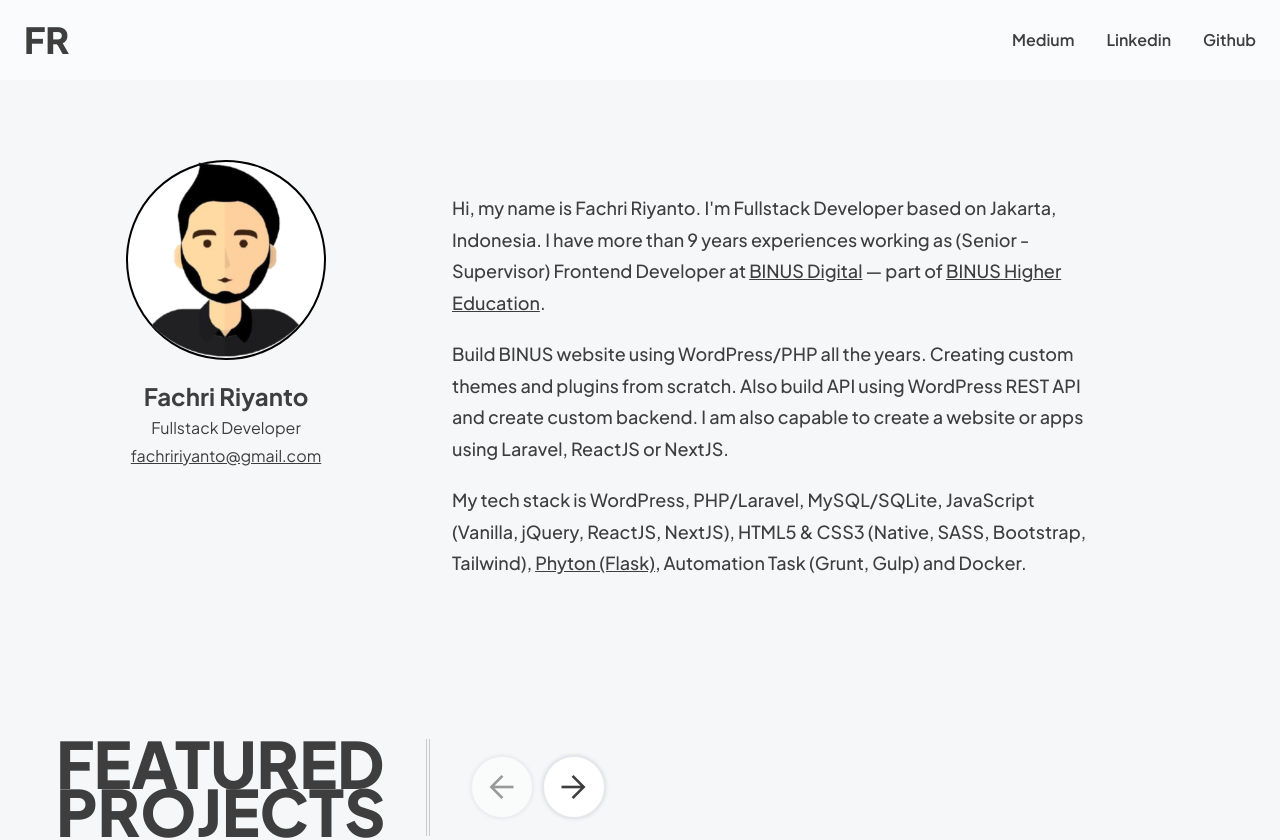
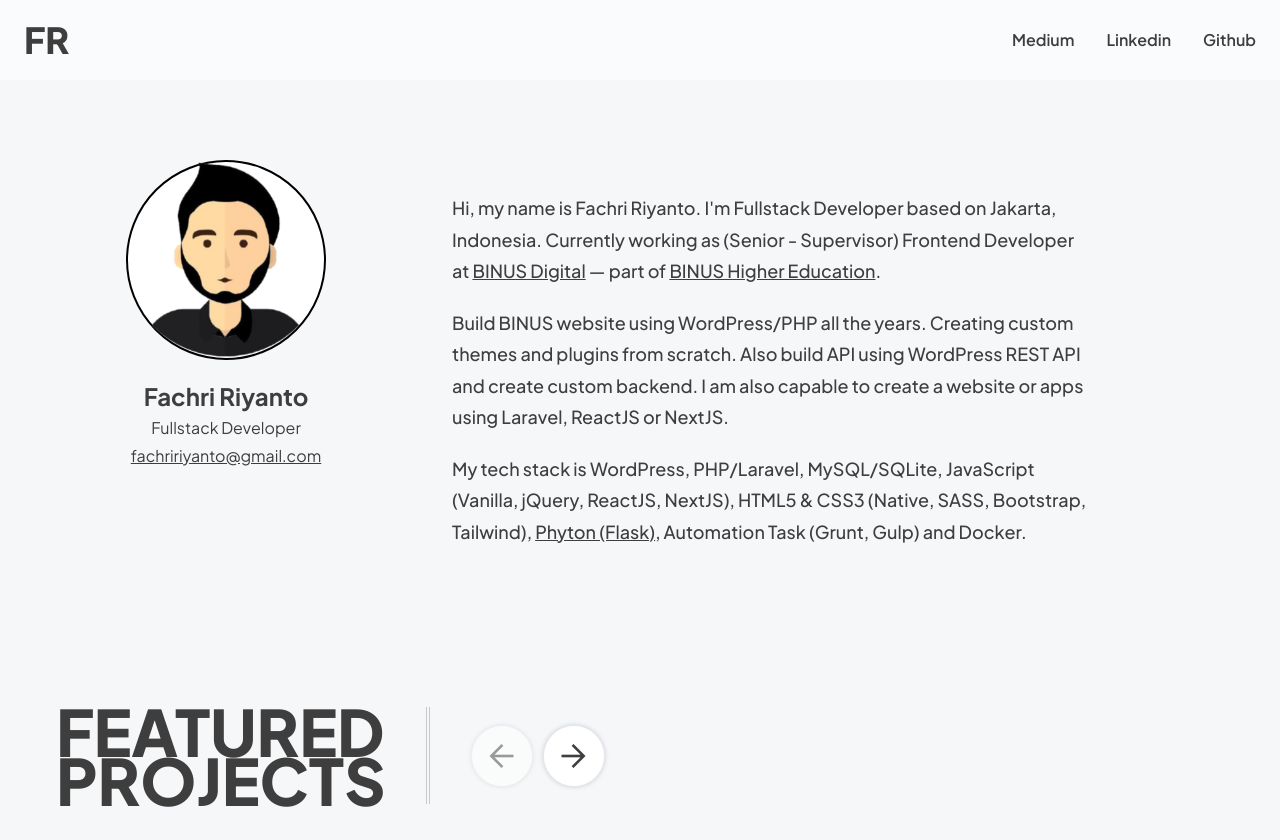
Before and after one commit to fachririyanto/friyanto, a React (Vite) app: page / in a window 1280 px wide. Shown: the top 840 px of the page. Built offline with nearby package versions, Linux system fonts and the light colour scheme.

Commit message:
update wording

```diff
--- a/src/blocks/Hero/index.tsx
+++ b/src/blocks/Hero/index.tsx
@@ -28,7 +28,7 @@ export default function Hero() {
                     </div>
                     <div className="font-medium md:flex-grow md:pt-8 md:pl-8 xl:text-lg xl:pl-14">
                         <motion.div initial={{ opacity: 0, y: 24 }} animate={{ opacity: 1, y: 0 }} transition={{ duration: 1.5, delay: .2, ease: [0.32, 0.72, 0, 1] }} className="max-w-[640px] leading-relaxed">
-                            <p className="mb-5">Hi, my name is Fachri Riyanto. I'm Fullstack Developer based on Jakarta, Indonesia. I have more than 9 years experiences working as (Senior - Supervisor) Frontend Developer at <a href="https://www.instagram.com/binus.digital/" className="underline">BINUS Digital</a> &mdash; part of <a href="https://binus.ac.id" className="underline">BINUS Higher Education</a>.</p>
+                            <p className="mb-5">Hi, my name is Fachri Riyanto. I'm Fullstack Developer based on Jakarta, Indonesia. Currently working as (Senior - Supervisor) Frontend Developer at <a href="https://www.instagram.com/binus.digital/" className="underline">BINUS Digital</a> &mdash; part of <a href="https://binus.ac.id" className="underline">BINUS Higher Education</a>.</p>
                             <p className="mb-5">Build BINUS website using WordPress/PHP all the years. Creating custom themes and plugins from scratch. Also build API using WordPress REST API and create custom backend. I am also capable to create a website or apps using Laravel, ReactJS or NextJS.</p>
                             <p>My tech stack is WordPress, PHP/Laravel, MySQL/SQLite, JavaScript (Vanilla, jQuery, ReactJS, NextJS), HTML5 & CSS3 (Native, SASS, Bootstrap, Tailwind), <a className="underline" target="_blank" href="https://github.com/fachririyanto/booklink-python-flask">Phyton (Flask)</a>, Automation Task (Grunt, Gulp) and Docker.</p>
                         </motion.div>
```
